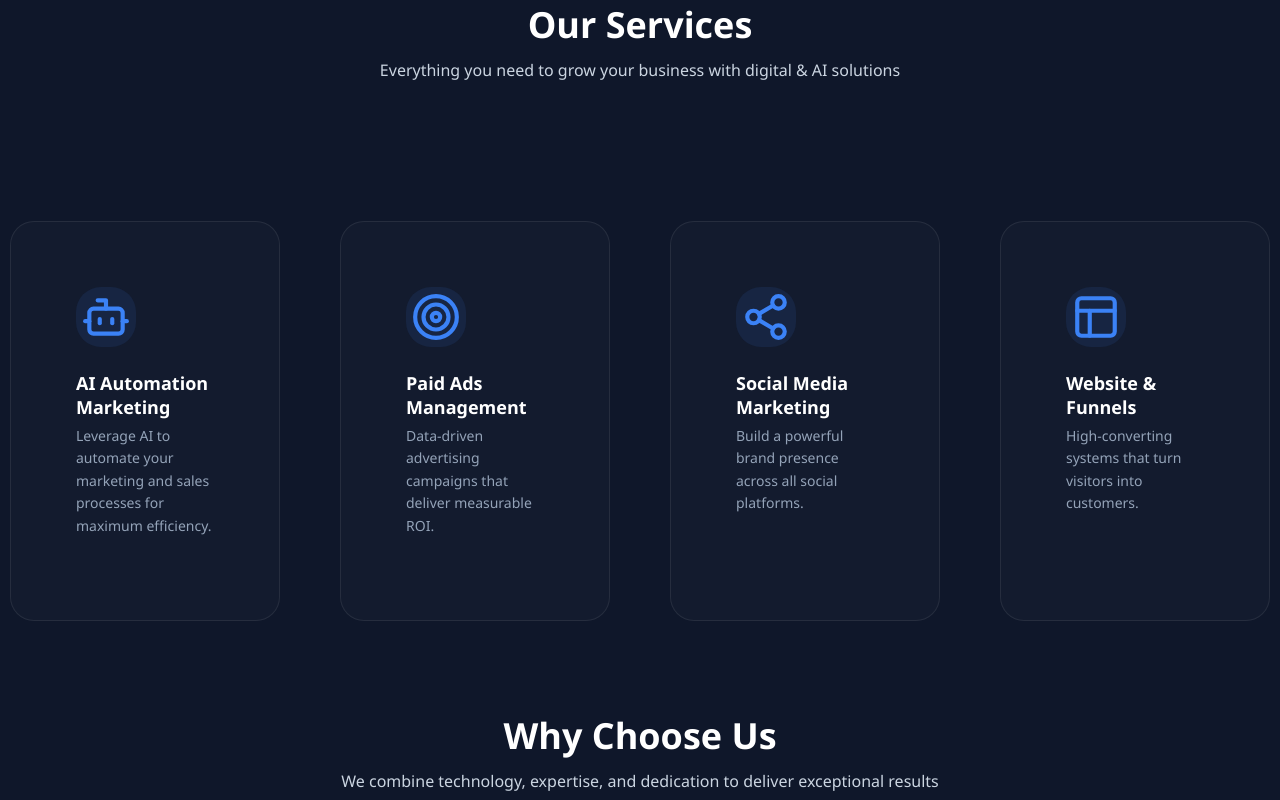
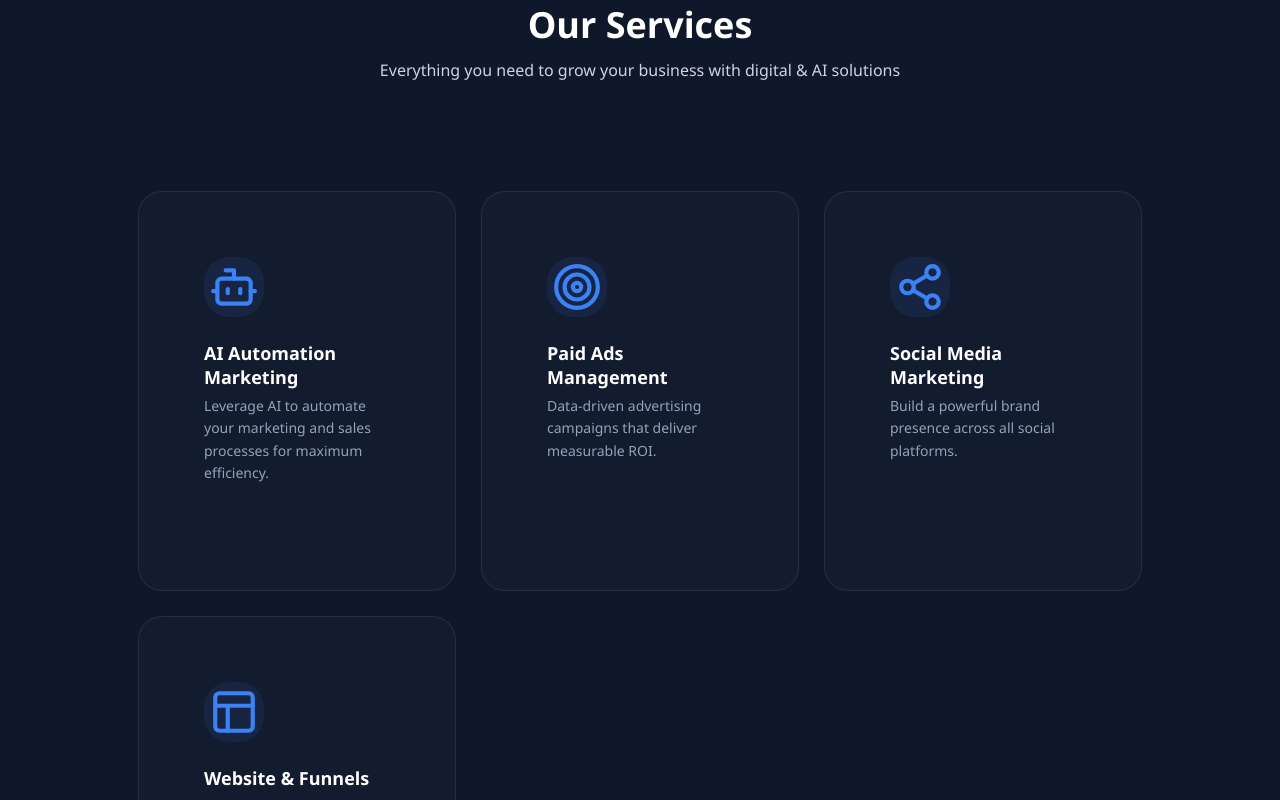
Before and after one commit to Jaisuriya978/SeyonTech, a React (Vite) app: page / in a window 1280 px wide. Shown: the part 1920-2720 px from the top of the page. Built offline with nearby package versions, Linux system fonts and the light colour scheme.

Commit message:
update commit

```diff
--- a/src/App.css
+++ b/src/App.css
@@ -2919,3 +2919,48 @@ html {
     font-size: 36px;
   }
 }
+
+.services-grid {
+  display: grid;
+  grid-template-columns: repeat(auto-fit, minmax(250px, 1fr));
+  gap: 25px;
+  margin-top: 50px;
+}
+
+.service-card {
+  position: relative;
+  height: 280px;
+  border-radius: 16px;
+  background-size: cover;
+  background-position: center;
+  overflow: hidden;
+  color: white;
+}
+
+.service-overlay {
+  position: absolute;
+  inset: 0;
+  background: rgba(0,0,0,0.55);
+}
+
+.service-card-inner {
+  position: relative;
+  z-index: 2;
+  padding: 30px;
+}
+
+.ai-bg {
+  background-image: url("https://images.unsplash.com/photo-1677442136019-21780ecad995?auto=format&fit=crop&w=1200&q=80");
+}
+
+.ads-bg {
+  background-image: url("https://images.unsplash.com/photo-1557838923-2985c318be48?auto=format&fit=crop&w=1200&q=80");
+}
+
+.social-bg {
+  background-image: url("https://images.unsplash.com/photo-1611162616305-c69b3fa7fbe0?auto=format&fit=crop&w=1200&q=80");
+}
+
+.web-bg {
+  background-image: url("https://images.unsplash.com/photo-1460925895917-afdab827c52f?auto=format&fit=crop&w=1200&q=80");
+}
```
Also changed, not shown: src/App.jsx (+6 -1 lines).
